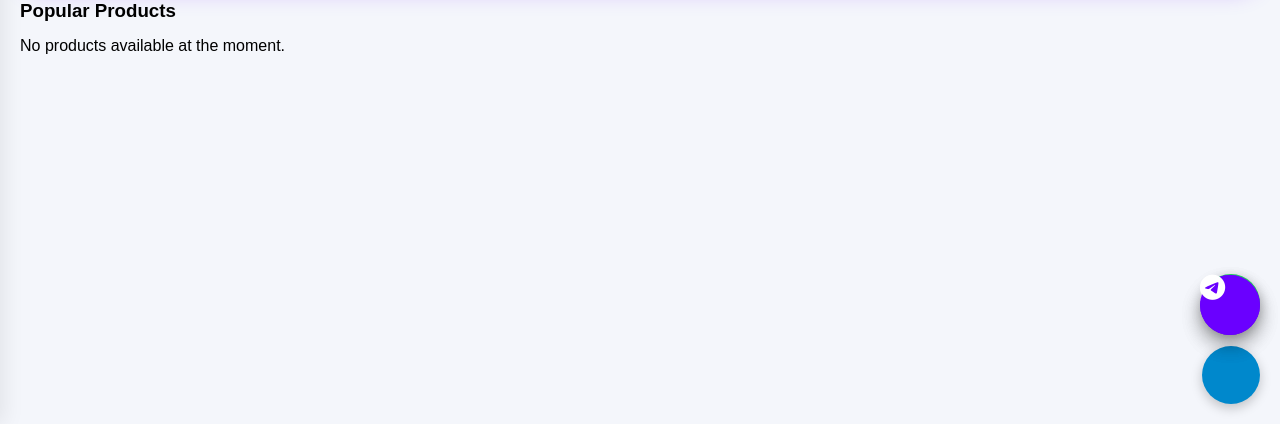
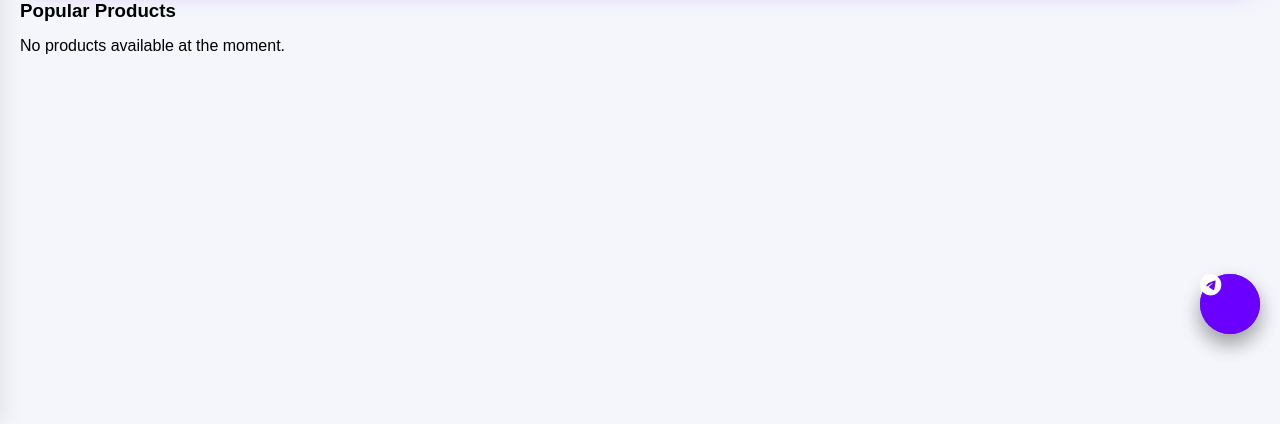
Before and after one commit to Bumacrystale/bestlogs, a Django app: page /home/ in a window 1280 px wide. Shown: the part 376-800 px from the top of the page. Run offline with Django 5.2, Linux system fonts and the light colour scheme; the visitor is signed in with stand-in values (Sample User, id 1); data that the repository does not hold is empty.

Commit message:
Fixed support buttons alignment and styling

```diff
--- a/main/templates/base.html
+++ b/main/templates/base.html
@@ -15,57 +15,47 @@
     <link rel="stylesheet" href="https://cdnjs.cloudflare.com/ajax/libs/font-awesome/6.5.0/css/all.min.css">
 
     <style>
-        .support-links {
+        .support-whatsapp,
+        .support-telegram {
             position: fixed;
             right: 20px;
-            bottom: 20px;
-            display: flex;
-            flex-direction: column;
-            gap: 14px;
-            z-index: 9999;
-        }
-
-        .support-btn {
             width: 58px;
             height: 58px;
             border-radius: 50%;
-            display: inline-flex;
+            display: flex;
             align-items: center;
             justify-content: center;
             text-decoration: none;
             box-shadow: 0 4px 12px rgba(0, 0, 0, 0.22);
-            transition: transform 0.2s ease;
-            overflow: hidden;
+            z-index: 9999;
         }
 
-        .support-btn:hover {
-            transform: scale(1.05);
-        }
-
-        .support-btn i {
-            color: #ffffff;
-            line-height: 1;
-            display: block;
-        }
-
-        .whatsapp-btn {
+        .support-whatsapp {
+            bottom: 20px;
             background-color: #25D366;
         }
 
-        .telegram-btn {
+        .support-telegram {
+            bottom: 92px;
             background-color: #0088cc;
         }
 
-        .whatsapp-btn i {
+        .support-whatsapp i,
+        .support-telegram i {
+            color: white;
+            line-height: 1;
+        }
+
+        .support-whatsapp i {
             font-size: 28px;
             transform: translateY(1px);
         }
 
-        .telegram-btn i {
-            font-size: 26px;
+        .support-telegram i {
+            font-size: 24px;
             transform: translateY(1px);
         }
-    </style>
+</style>
 </head>
 <body>
 
```
